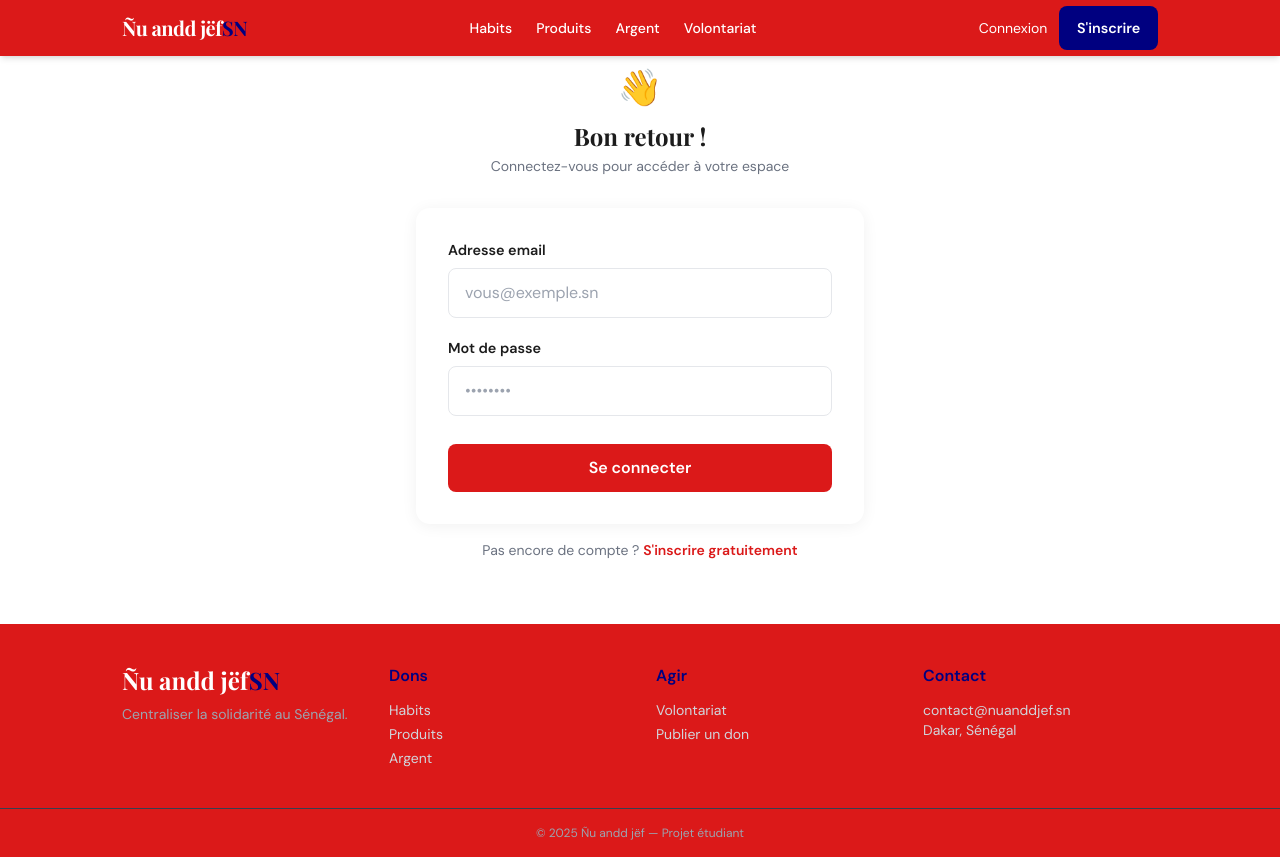
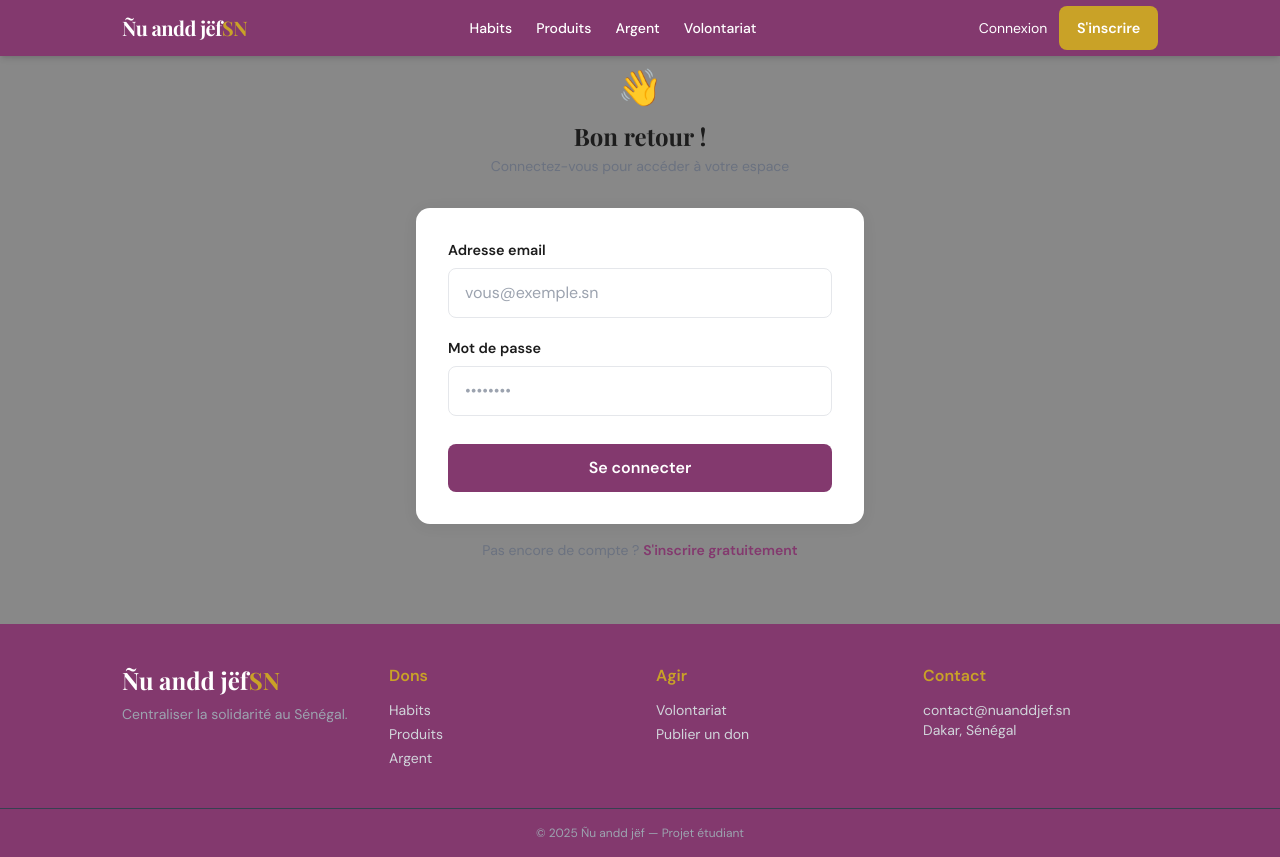
Before and after one commit to RENE0576/nuanddjef-sn, a Flask app: a page that uses app/templates/base.html in a window 1280 px wide. Run offline with Flask 3, Linux system fonts and the light colour scheme; some libraries are stand-ins or nearby versions.

Commit message:
Fix couleurs bordeaux et or

```diff
--- a/app/templates/base.html
+++ b/app/templates/base.html
@@ -15,10 +15,10 @@
   <link href="https://fonts.googleapis.com/css2?family=Playfair+Display:wght@700;900&family=DM+Sans:opsz,wght@9..40,300;9..40,400;9..40,500;9..40,600&display=swap" rel="stylesheet">
   <style>
     :root {
-      --or: rgb(0, 0, 128);
-      --vert: rgb(219, 25, 25);
+      --or: #c9A227;
+      --vert: #83396e;
       --rouge: #C0392B;
-      --creme: #ffffff;
+      --creme: #888888;
       --texte: #1C1C1C;
     }
     *, *::before, *::after { box-sizing: border-box; }
```
